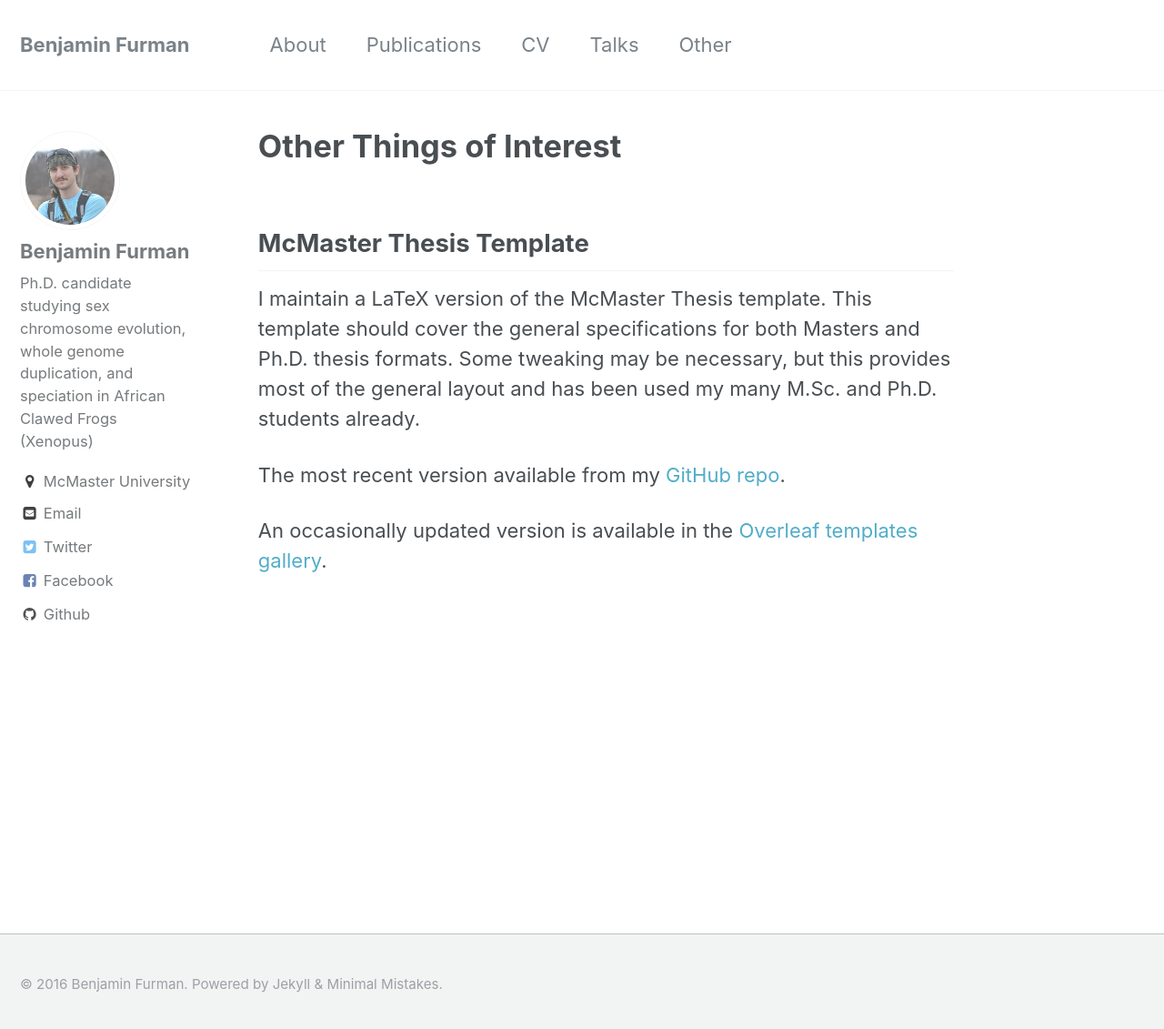
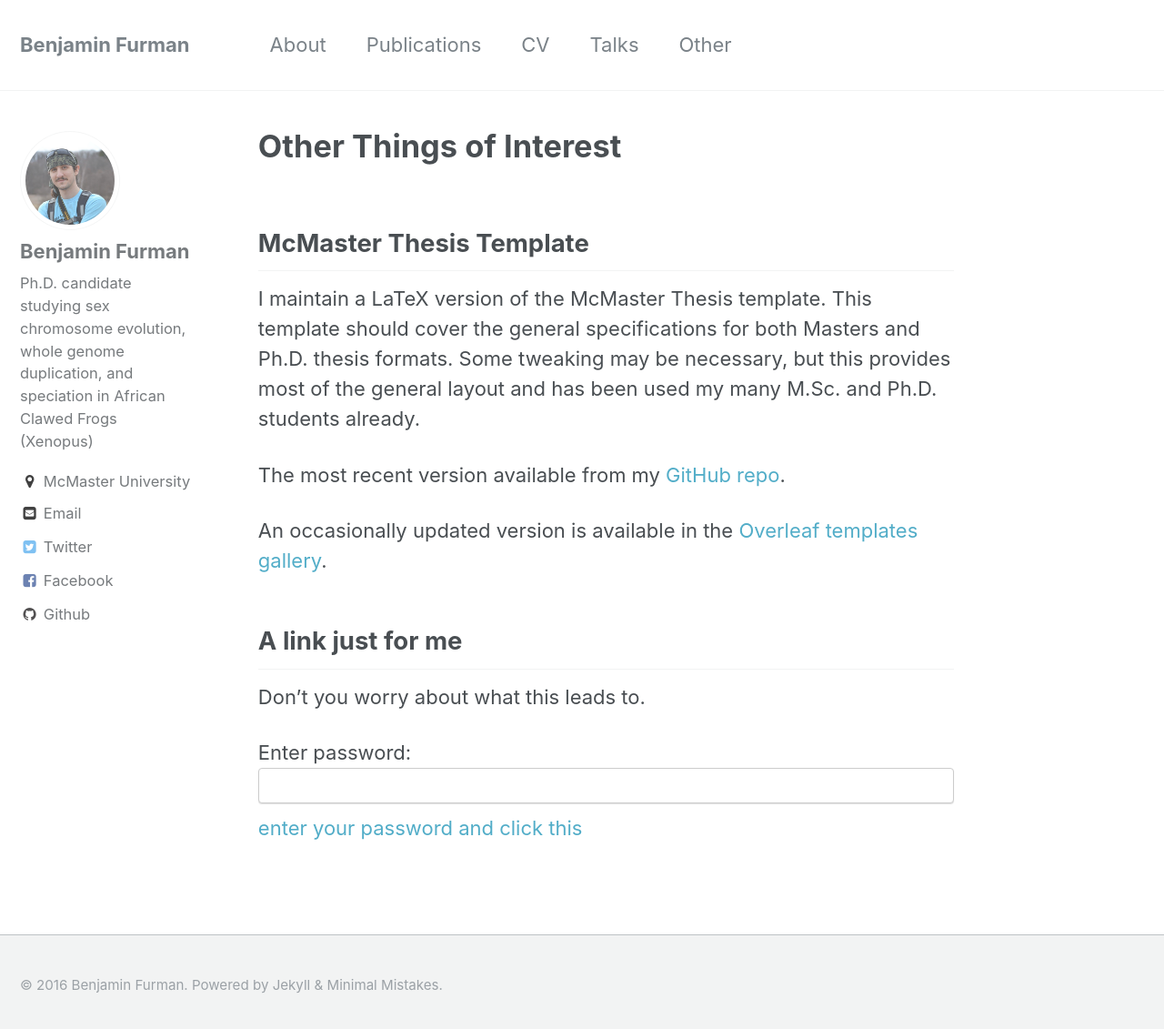
Before and after one commit to benjaminfurman/benjaminfurman.github.io, a Jekyll site: the page built from _pages/other.md, in a window 1280 px wide and 1138 px high. Shown: the top 1131 px of the window at 91% size. Built offline with Jekyll 4.4.1, drawn with Linux system fonts in a browser that asks for light colours.

Commit message:
moving password to others page

```diff
--- a/_pages/other.md
+++ b/_pages/other.md
@@ -10,3 +10,23 @@ I maintain a LaTeX version of the McMaster Thesis template. This template should
 The most recent version available from my [GitHub repo](https://github.com/benjaminfurman/McMaster_Thesis_Template).
 
 An occasionally updated version is available in the [Overleaf templates gallery](https://www.overleaf.com/latex/templates/mcmaster-thesis-example/bjccppctqwgt#.V_wpQNxD9E4).
+
+
+## A link just for me
+
+Don't you worry about what this leads to.
+
+<body>
+Enter password: <input id='password' type='text'  />
+<a href="/_pages/test_protected/" onclick="javascript:return validatePass()">enter your password and click this</a>
+<script>
+function validatePass(){
+    if(document.getElementById('password').value == 'yourBussinessCardPassword'){
+        return true;
+    }else{
+        alert('wrong password!!');
+        return false;
+    }
+}
+</script>
+</body>
```
Also changed, not shown: index.html (+0 -16 lines).
